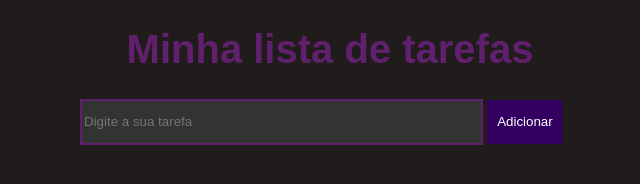
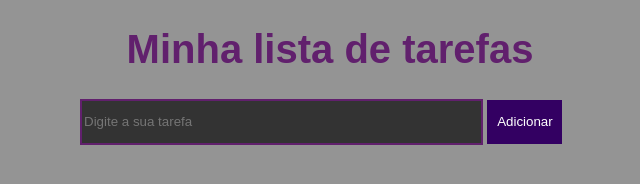
Before and after one commit to ThalissonTSR/to-do-list, a plain HTML site: page index.html in a window 1280 px wide. Shown: the whole page, without its empty margins (310-950 px from the left). Drawn offline with Linux system fonts and the light colour scheme.

Commit message:
Update style.css

```diff
--- a/style.css
+++ b/style.css
@@ -5,7 +5,7 @@
 }
 
 body{
-    background-color: #201c1c;
+    background-color: #949494;
     max-width: 500px;
     margin: 0 auto;
     font-family: Arial, Helvetica, sans-serif;
```
